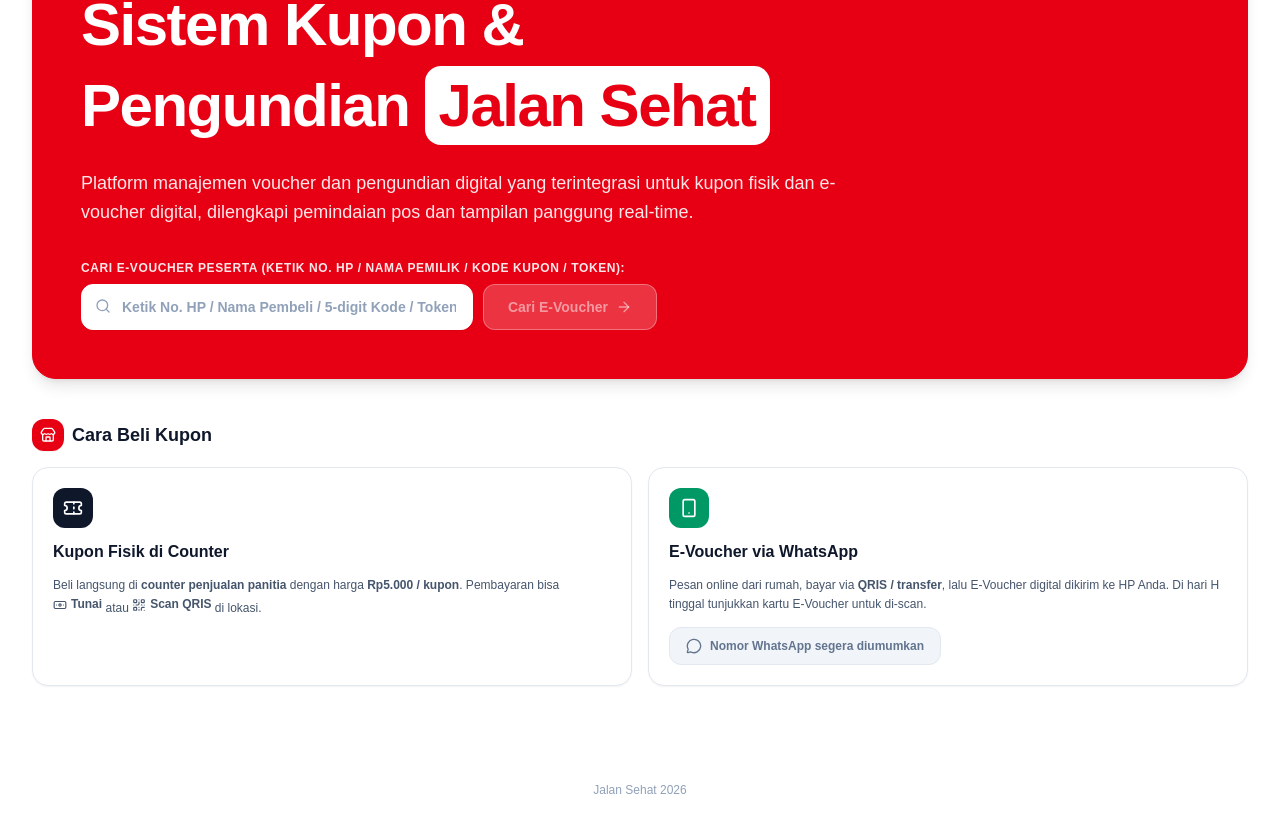
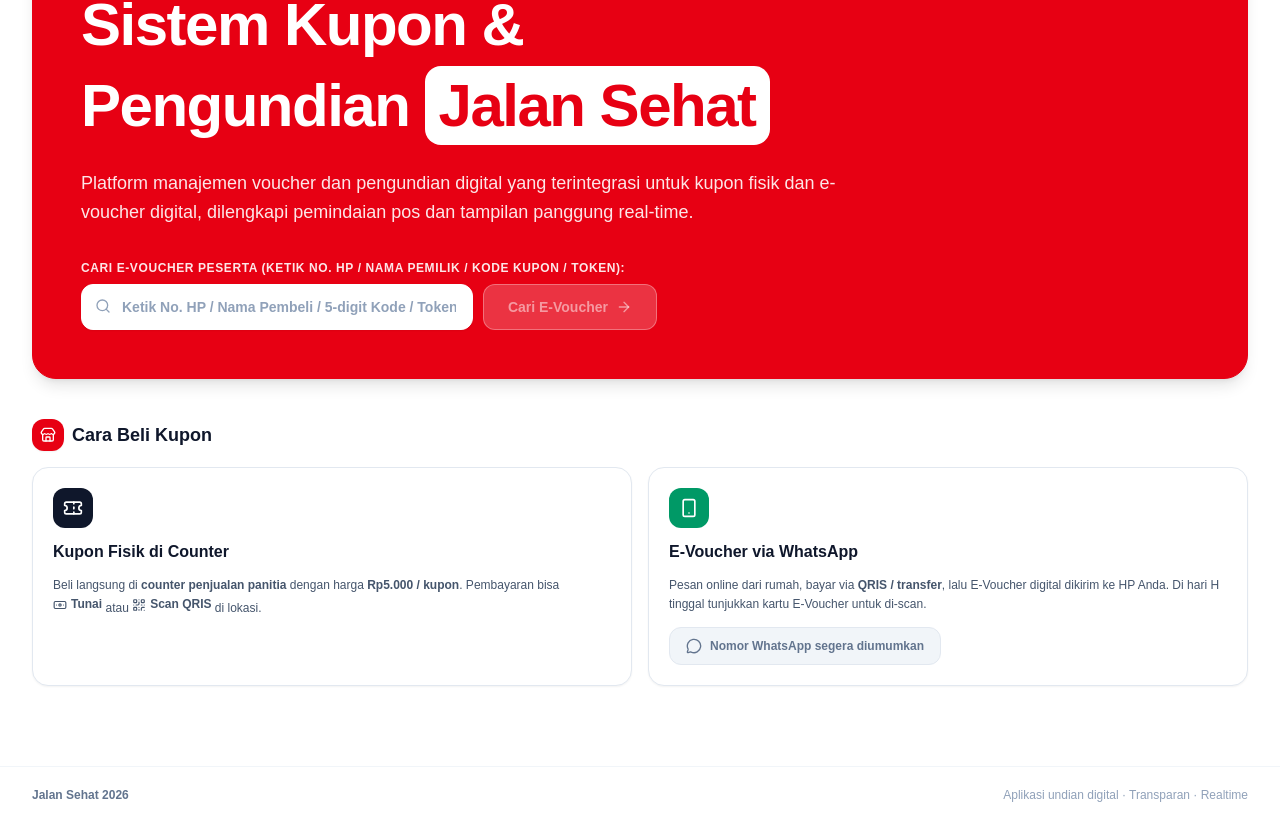
Before and after one commit to erikprakoso/sikuja-frontend, a Next.js app: page / in a window 1280 px wide. Shown: the part 199-1022 px from the top of the page. Built offline with nearby package versions, Linux system fonts and the light colour scheme; no server answers.

Commit message:
style(layout): footer proper modern minimal (brand kiri, info kanan)

```diff
--- a/src/app/layout.tsx
+++ b/src/app/layout.tsx
@@ -48,8 +48,11 @@ export default function RootLayout({
           </main>
         </SyncProvider>
         <PwaInstallPrompt />
-        <footer className="py-4 text-center text-xs text-slate-400">
-          <p>Jalan Sehat 2026</p>
+        <footer className="border-t border-slate-100 py-5">
+          <div className="max-w-7xl mx-auto px-4 sm:px-6 lg:px-8 flex flex-col sm:flex-row items-center justify-between gap-1.5 text-xs text-slate-400">
+            <p className="font-semibold text-slate-500">Jalan Sehat 2026</p>
+            <p>Aplikasi undian digital &middot; Transparan &middot; Realtime</p>
+          </div>
         </footer>
       </body>
     </html>
```
